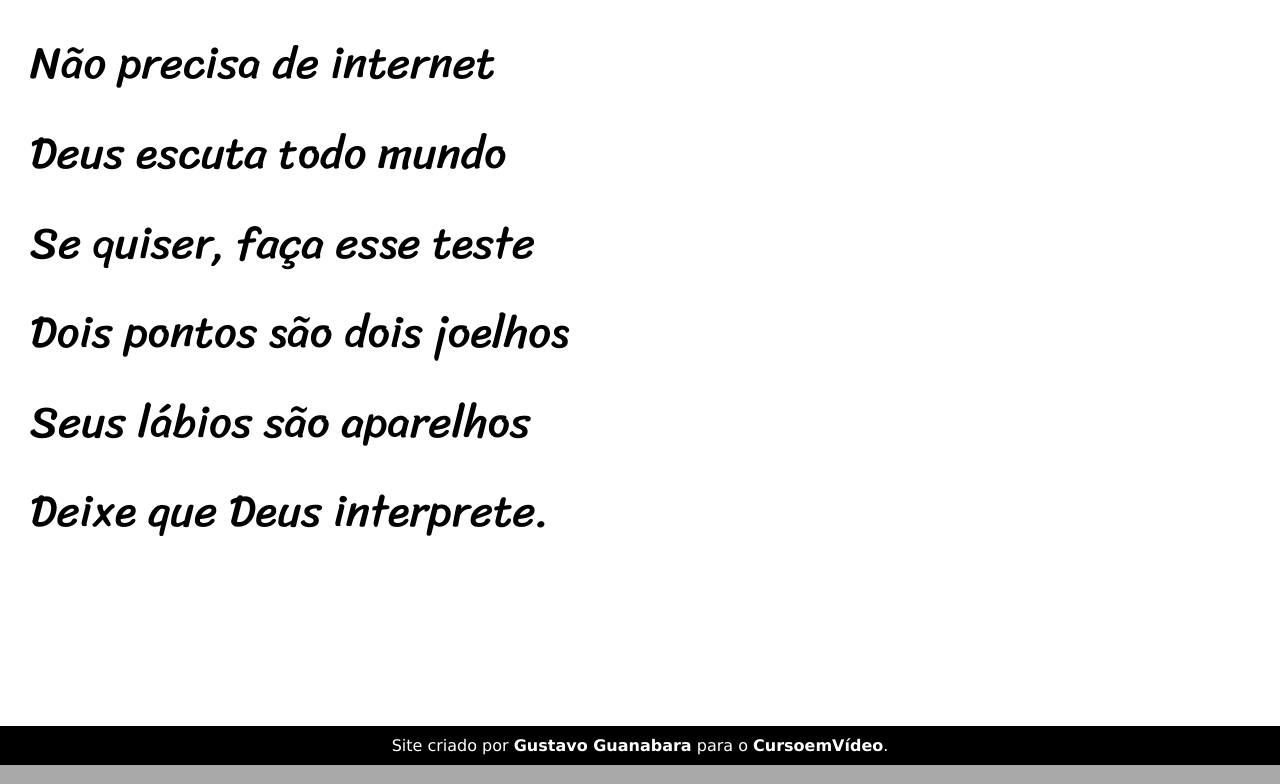
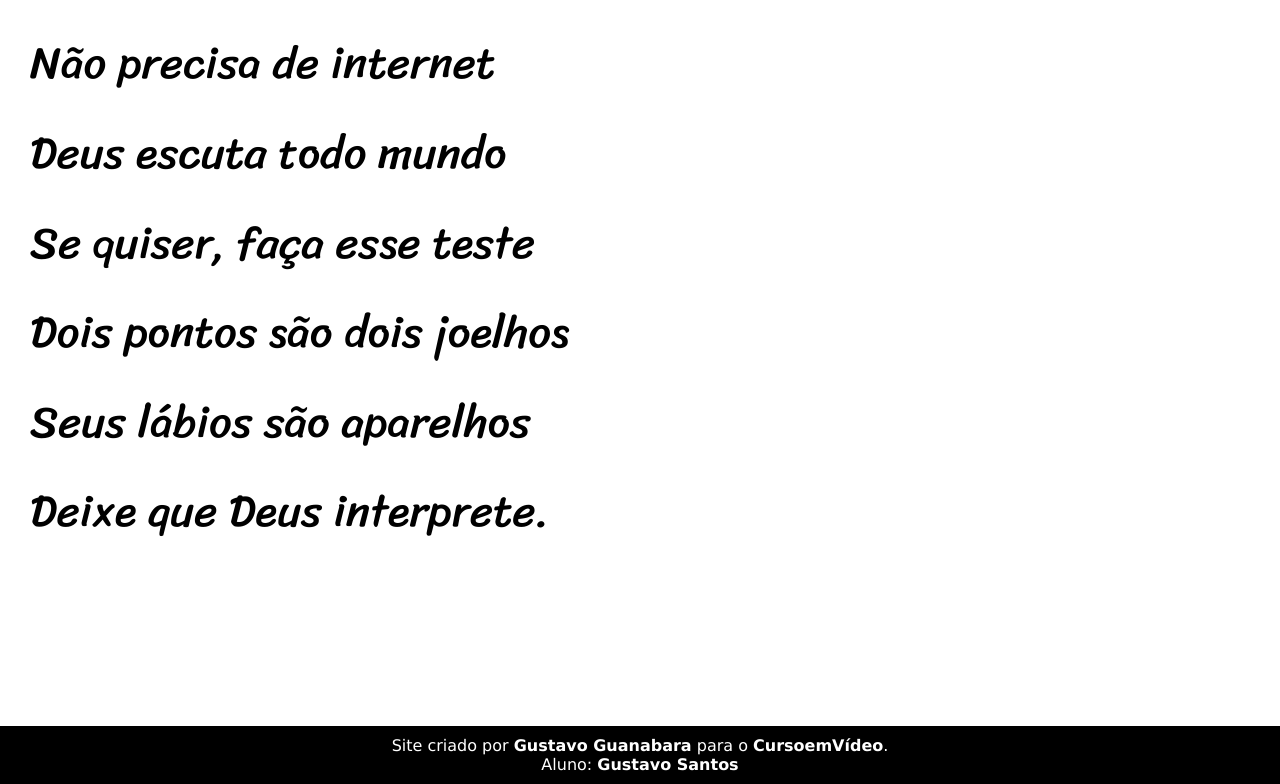
Before and after one commit to engenheirogustavosantos/projeto-cordel, a plain HTML site: page index.html in a window 1280 px wide. Shown: the part 5102-5886 px from the top of the page. Drawn offline with Linux system fonts and the light colour scheme.

Commit message:
Modificação no footer

```diff
--- a/index.html
+++ b/index.html
@@ -100,6 +100,7 @@
     <footer>
         <p>Site criado por <a href="https://gustavoguanabara.github.io" target="_blank">Gustavo Guanabara</a> para o <a
                 href="https://www.cursoemvideo.com" target="_blank">CursoemVídeo</a>.</p>
+                <p>Aluno: <a href="https://www.instagram.com/gusantosco/">Gustavo Santos</a></p>
     </footer>
 </body>
 
```
